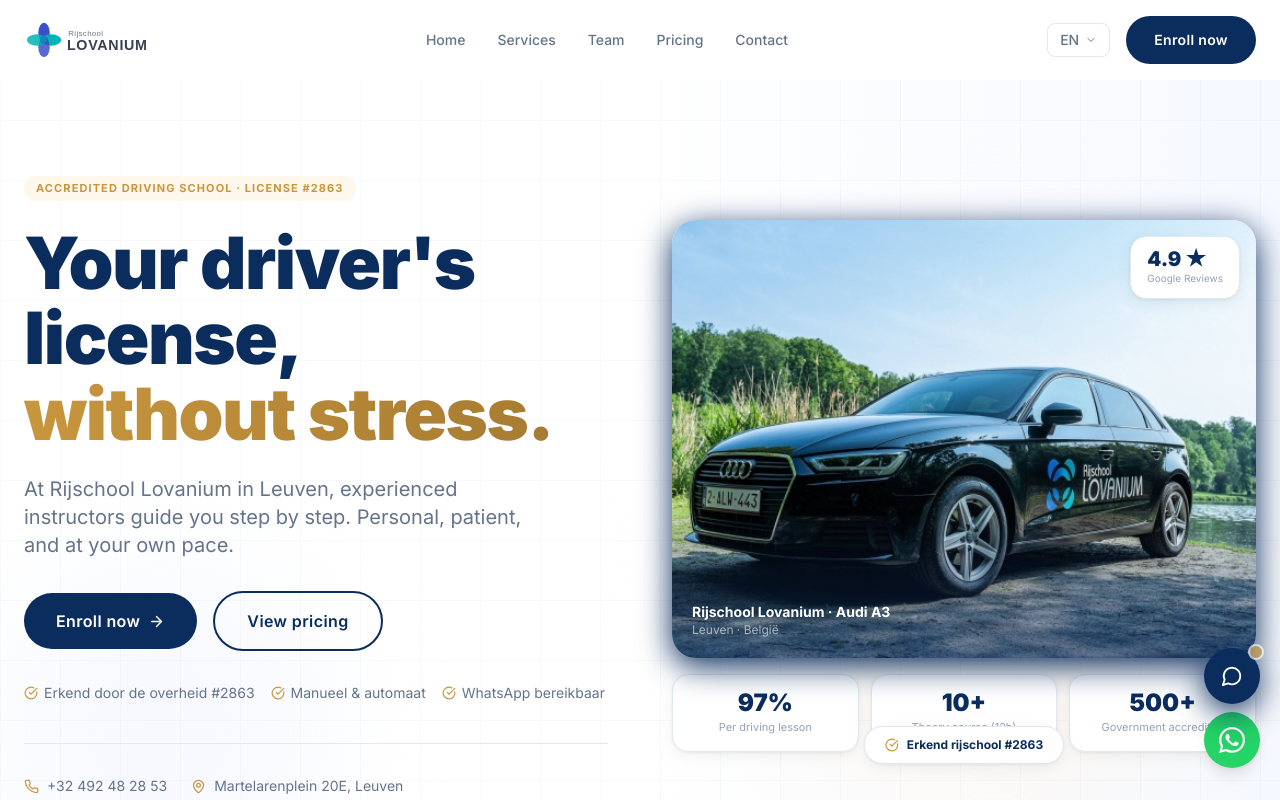
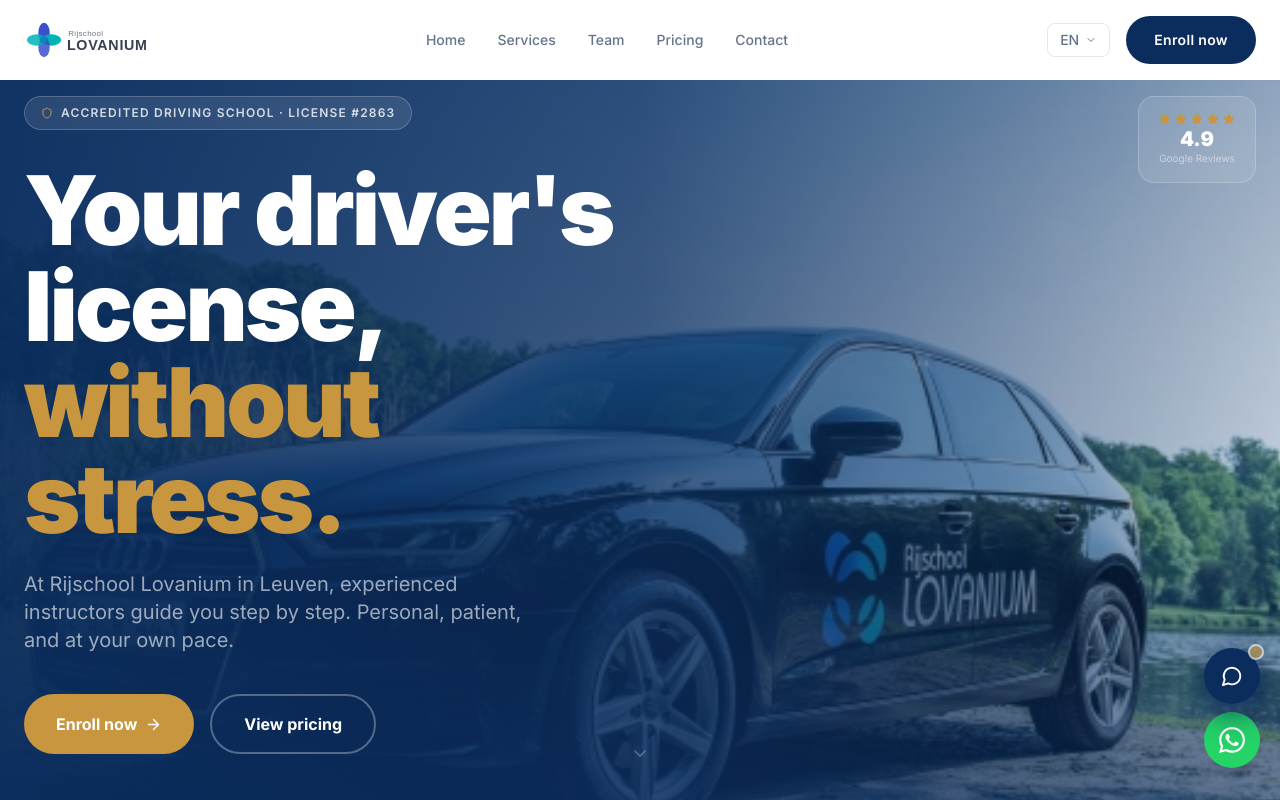
Before and after one commit to Kretu1995/rijschool-lovanium, a Next.js app: page /en in a window 1280 px wide. Shown: the top 800 px of the page. Built offline with nearby package versions, Linux system fonts and the light colour scheme.

Commit message:
Cinematic hero redesign + disable mobile scroll animations

```diff
--- a/components/sections/Hero.tsx
+++ b/components/sections/Hero.tsx
@@ -1,70 +1,74 @@
 'use client';
 
-import { useTranslations } from 'next-intl';
+import { useTranslations, useLocale } from 'next-intl';
 import { motion, useMotionValue, useTransform, animate } from 'framer-motion';
-import { ArrowRight, ChevronDown, Phone, MapPin, CheckCircle } from 'lucide-react';
+import { ArrowRight, ChevronDown, Phone, MapPin, Star, Shield } from 'lucide-react';
 import Image from 'next/image';
+import Link from 'next/link';
 import { useEffect } from 'react';
 
 function AnimatedCounter({ to, suffix = '' }: { to: number; suffix?: string }) {
   const count = useMotionValue(0);
   const rounded = useTransform(count, (v) => Math.round(v) + suffix);
-
   useEffect(() => {
-    const controls = animate(count, to, { duration: 2, ease: 'easeOut', delay: 0.8 });
+    const controls = animate(count, to, { duration: 2, ease: 'easeOut', delay: 0.6 });
     return controls.stop;
   }, [count, to]);
-
   return <motion.span>{rounded}</motion.span>;
 }
 
 export default function Hero() {
   const t = useTranslations('hero');
+  const locale = useLocale();
 
-  const scrollTo = (id: string) => {
+  const scrollTo = (id: string) =>
     document.getElementById(id)?.scrollIntoView({ behavior: 'smooth' });
-  };
 
   return (
-    <section className="relative min-h-screen flex flex-col justify-center bg-white overflow-hidden pt-20">
-      {/* Subtle background shapes */}
-      <div className="absolute top-0 right-0 w-1/2 h-full bg-gradient-to-l from-navy-50/60 to-transparent pointer-events-none" />
-      <div className="absolute top-1/3 right-8 w-[500px] h-[500px] rounded-full bg-gold-bg/70 blur-[80px] pointer-events-none" />
-      <div className="absolute bottom-0 left-0 w-80 h-80 rounded-full bg-navy-50/50 blur-[60px] pointer-events-none" />
+    <section className="relative min-h-screen flex flex-col overflow-hidden">
 
-      {/* Decorative grid */}
-      <div
-        className="absolute inset-0 pointer-events-none opacity-[0.025]"
-        style={{
-          backgroundImage: 'linear-gradient(#0B2D5E 1px, transparent 1px), linear-gradient(90deg, #0B2D5E 1px, transparent 1px)',
-          backgroundSize: '60px 60px',
-        }}
+      {/* Full-bleed Audi background */}
+      <Image
+        src="/audi-lovanium.jpg"
+        alt="Rijschool Lovanium Audi A3"
+        fill
+        className="object-cover object-center"
+        priority
       />
 
-      <div className="relative z-10 max-w-7xl mx-auto px-6 py-16 lg:py-24 w-full">
-        <div className="grid grid-cols-1 lg:grid-cols-2 gap-12 lg:gap-16 items-center">
-          {/* Left: content */}
-          <div>
+      {/* Gradient overlays */}
+      <div className="absolute inset-0 bg-gradient-to-r from-navy/95 via-navy/75 to-navy/20" />
+      <div className="absolute inset-0 bg-gradient-to-t from-navy/80 via-transparent to-navy/30" />
+
+      {/* Content */}
+      <div className="relative z-10 flex flex-col justify-center flex-1 pt-24 pb-32">
+        <div className="max-w-7xl mx-auto px-6 w-full">
+          <div className="max-w-2xl">
+
             {/* Eyebrow */}
             <motion.div
               initial={{ opacity: 0, y: 16 }}
               animate={{ opacity: 1, y: 0 }}
               transition={{ duration: 0.5, delay: 0.1 }}
-              className="flex items-center gap-2 mb-6"
+              className="flex items-center gap-3 mb-8"
             >
-              <span className="tag">{t('eyebrow')}</span>
+              <div className="flex items-center gap-2 bg-white/10 backdrop-blur-sm border border-white/20 rounded-full px-4 py-2">
+                <Shield size={12} className="text-gold" />
+                <span className="text-white/80 text-xs font-semibold tracking-widest uppercase">{t('eyebrow')}</span>
+              </div>
             </motion.div>
 
             {/* Headline */}
             <motion.div
-              initial={{ opacity: 0, y: 24 }}
+              initial={{ opacity: 0, y: 32 }}
               animate={{ opacity: 1, y: 0 }}
-              transition={{ duration: 0.7, delay: 0.2, ease: [0.16, 1, 0.3, 1] }}
+              transition={{ duration: 0.8, delay: 0.2, ease: [0.16, 1, 0.3, 1] }}
+              className="mb-6"
             >
-              <h1 className="text-5xl md:text-6xl lg:text-7xl font-black tracking-tight leading-[1.05] text-navy">
+              <h1 className="text-5xl md:text-6xl lg:text-7xl xl:text-8xl font-black tracking-tight leading-[1.02] text-white">
                 {t('headline1')}
               </h1>
-              <h1 className="text-5xl md:text-6xl lg:text-7xl font-black tracking-tight leading-[1.05] text-gradient-gold">
+              <h1 className="text-5xl md:text-6xl lg:text-7xl xl:text-8xl font-black tracking-tight leading-[1.02] text-gold">
                 {t('headline2')}
               </h1>
             </motion.div>
@@ -74,135 +78,109 @@
               initial={{ opacity: 0, y: 20 }}
               animate={{ opacity: 1, y: 0 }}
               transition={{ duration: 0.6, delay: 0.4 }}
-              className="mt-6 text-slate-500 text-lg md:text-xl leading-relaxed max-w-lg"
+              className="text-white/60 text-lg md:text-xl leading-relaxed mb-10 max-w-lg"
             >
               {t('subtitle')}
             </motion.p>
 
             {/* CTAs */}
             <motion.div
-              initial={{ opacity: 0, y: 20 }}
+              initial={{ opacity: 0, y: 16 }}
               animate={{ opacity: 1, y: 0 }}
               transition={{ duration: 0.6, delay: 0.55 }}
-              className="flex flex-wrap items-center gap-4 mt-8"
+              className="flex flex-wrap gap-4 mb-12"
             >
-              <button
-                onClick={() => scrollTo('booking')}
-                className="btn-primary group text-base px-8 py-4"
+              <Link
+                href={`/${locale}/inschrijven`}
+                className="inline-flex items-center gap-2 px-8 py-4 rounded-full bg-gold text-white font-bold text-base hover:bg-gold-light hover:shadow-gold hover:scale-[1.02] active:scale-[0.98] transition-all duration-200"
               >
                 {t('cta1')}
-                <ArrowRight size={17} className="group-hover:translate-x-1 transition-transform duration-200" />
-              </button>
+                <ArrowRight size={17} />
+              </Link>
               <button
                 onClick={() => scrollTo('pricing')}
-                className="btn-outline text-base px-8 py-4"
+                className="inline-flex items-center gap-2 px-8 py-4 rounded-full border-2 border-white/30 text-white font-bold text-base hover:bg-white/10 hover:border-white/50 transition-all duration-200"
               >
                 {t('cta2')}
               </button>
-            </motion.div>
-
-            {/* Trust badges */}
-            <motion.div
-              initial={{ opacity: 0 }}
-              animate={{ opacity: 1 }}
-              transition={{ duration: 0.6, delay: 0.7 }}
-              className="flex flex-wrap items-center gap-4 mt-8"
-            >
-              {[
-                'Erkend door de overheid #2863',
-                'Manueel & automaat',
-                'WhatsApp bereikbaar',
-              ].map((badge) => (
-                <div key={badge} className="flex items-center gap-1.5 text-sm text-slate-500">
-                  <CheckCircle size={14} className="text-gold flex-shrink-0" />
-                  {badge}
-                </div>
-              ))}
             </motion.div>
 
             {/* Contact strip */}
             <motion.div
               initial={{ opacity: 0 }}
               animate={{ opacity: 1 }}
-              transition={{ duration: 0.6, delay: 0.85 }}
-              className="flex flex-wrap gap-6 mt-10 pt-8 border-t border-surface-border"
+              transition={{ duration: 0.6, delay: 0.7 }}
+              className="flex flex-wrap gap-6 pt-6 border-t border-white/10"
             >
-              <a href="tel:+32492482853" className="flex items-center gap-2 text-sm text-slate-500 hover:text-navy transition-colors">
-                <Phone size={15} className="text-gold" />
+              <a href="tel:+32492482853" className="flex items-center gap-2 text-sm text-white/50 hover:text-white transition-colors">
+                <Phone size={14} className="text-gold" />
                 +32 492 48 28 53
               </a>
-              <div className="flex items-center gap-2 text-sm text-slate-500">
-                <MapPin size={15} className="text-gold" />
+              <div className="flex items-center gap-2 text-sm text-white/50">
+                <MapPin size={14} className="text-gold" />
                 Martelarenplein 20E, Leuven
               </div>
             </motion.div>
           </div>
-
-          {/* Right: Audi photo + floating stats */}
-          <motion.div
-            initial={{ opacity: 0, x: 40 }}
-            animate={{ opacity: 1, x: 0 }}
-            transition={{ duration: 0.9, delay: 0.3, ease: [0.16, 1, 0.3, 1] }}
-            className="relative hidden lg:flex flex-col gap-4"
-          >
-            {/* Main photo — landscape, natural aspect */}
-            <div className="relative rounded-3xl overflow-hidden aspect-[4/3] shadow-navy">
-              <Image
-                src="/audi-lovanium.jpg"
-                alt="Rijschool Lovanium Audi A3 lesvoertuig"
-                fill
-                className="object-cover object-center"
-                priority
-              />
-              {/* Subtle vignette only at bottom */}
-              <div className="absolute inset-x-0 bottom-0 h-1/3 bg-gradient-to-t from-navy/60 to-transparent" />
-              {/* Label */}
-              <div className="absolute bottom-5 left-5">
-                <p className="text-white font-bold text-sm">Rijschool Lovanium · Audi A3</p>
-                <p className="text-white/60 text-xs">Leuven · België</p>
-              </div>
-              {/* Google badge */}
-              <div className="absolute top-4 right-4 bg-white rounded-2xl shadow-card px-4 py-3 border border-surface-border">
-                <p className="text-xl font-black text-navy leading-none">4.9 ★</p>
-                <p className="text-slate-400 text-[10px] mt-0.5">Google Reviews</p>
         </div>
       </div>
 
-            {/* Stats row below photo */}
-            <div className="grid grid-cols-3 gap-3">
+      {/* Floating stats — bottom bar */}
+      <motion.div
+        initial={{ opacity: 0, y: 30 }}
+        animate={{ opacity: 1, y: 0 }}
+        transition={{ duration: 0.8, delay: 0.8, ease: [0.16, 1, 0.3, 1] }}
+        className="absolute bottom-0 left-0 right-0 z-10"
+      >
+        <div className="max-w-7xl mx-auto px-6 pb-10">
+          <div className="grid grid-cols-2 md:grid-cols-4 gap-3">
             {[
-                { value: 97, suffix: '%', label: t('stat1Label') },
-                { value: 10, suffix: '+', label: t('stat2Label') },
-                { value: 500, suffix: '+', label: t('stat3Label') },
+              { value: 97, suffix: '%', label: 'Slaagpercentage' },
+              { value: 10, suffix: '+', label: 'Jaar ervaring' },
+              { value: 7, suffix: '', label: 'Instructeurs' },
+              { value: 500, suffix: '+', label: 'Tevreden leerlingen' },
             ].map((stat, i) => (
-                <div key={i} className="bg-white rounded-2xl border border-surface-border px-4 py-4 text-center shadow-card">
-                  <p className="text-2xl font-black text-navy leading-none mb-1">
+              <div
+                key={i}
+                className="bg-white/10 backdrop-blur-md border border-white/15 rounded-2xl px-5 py-4 text-center"
+              >
+                <p className="text-2xl font-black text-white leading-none mb-1">
                   <AnimatedCounter to={stat.value} suffix={stat.suffix} />
                 </p>
-                  <p className="text-slate-400 text-[11px]">{stat.label}</p>
+                <p className="text-white/50 text-xs">{stat.label}</p>
               </div>
             ))}
           </div>
-
-            {/* Erkenning badge */}
-            <div className="absolute -bottom-3 left-1/2 -translate-x-1/2 bg-white rounded-full shadow-card px-5 py-2.5 border border-surface-border flex items-center gap-2">
-              <CheckCircle size={14} className="text-gold" />
-              <p className="text-navy font-bold text-xs whitespace-nowrap">Erkend rijschool #2863</p>
         </div>
       </motion.div>
+
+      {/* Google rating — top right */}
+      <motion.div
+        initial={{ opacity: 0, scale: 0.9 }}
+        animate={{ opacity: 1, scale: 1 }}
+        transition={{ duration: 0.5, delay: 1 }}
+        className="absolute top-24 right-6 z-10 hidden md:block"
+      >
+        <div className="bg-white/10 backdrop-blur-md border border-white/20 rounded-2xl px-5 py-4 text-center">
+          <div className="flex items-center justify-center gap-1 mb-1">
+            {[...Array(5)].map((_, i) => (
+              <Star key={i} size={12} className="fill-gold text-gold" />
+            ))}
           </div>
+          <p className="text-white font-black text-xl leading-none">4.9</p>
+          <p className="text-white/50 text-[10px] mt-0.5">Google Reviews</p>
         </div>
+      </motion.div>
 
       {/* Scroll hint */}
       <motion.button
         initial={{ opacity: 0 }}
         animate={{ opacity: 1 }}
-        transition={{ delay: 1.2 }}
+        transition={{ delay: 1.4 }}
         onClick={() => scrollTo('proof')}
-        className="absolute bottom-8 left-1/2 -translate-x-1/2 flex flex-col items-center gap-2 text-slate-400 hover:text-navy transition-colors"
+        className="absolute bottom-48 md:bottom-52 left-1/2 -translate-x-1/2 flex flex-col items-center gap-2 text-white/30 hover:text-white/60 transition-colors z-10"
       >
-        <span className="text-xs tracking-widest uppercase">{t('scrollHint')}</span>
-        <ChevronDown size={16} className="animate-bounce" />
+        <ChevronDown size={20} className="animate-bounce" />
       </motion.button>
     </section>
   );
```
Also changed, not shown: components/ui/AnimatedSection.tsx (+27 -5 lines). Lines whose indentation alone changed are shown as unchanged.
